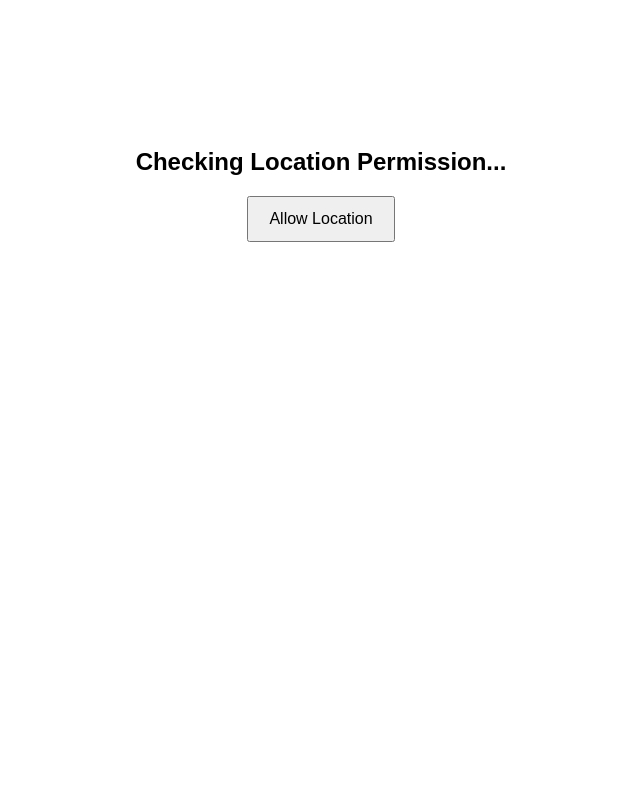
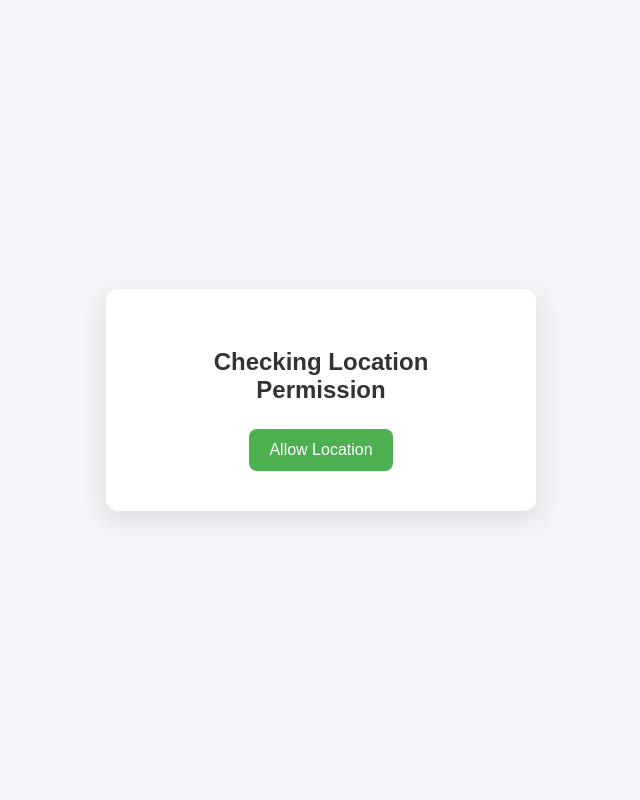
Before and after one commit to Rjhubri/rjp, a Flask app: page / in a window 1280 px wide. Shown: the whole page, without its empty margins (319-959 px from the left). Run offline with Flask 3, Linux system fonts and the light colour scheme.

Commit message:
Update index.html

```diff
--- a/templates/index.html
+++ b/templates/index.html
@@ -9,14 +9,43 @@
 <style>
 
 body{
-font-family:Arial;
+margin:0;
+height:100vh;
+display:flex;
+justify-content:center;
+align-items:center;
+background:#f2f4f8;
+font-family:Arial, sans-serif;
+}
+
+.container{
+background:white;
+padding:40px;
+border-radius:12px;
+box-shadow:0 8px 25px rgba(0,0,0,0.1);
 text-align:center;
-padding-top:120px;
+width:90%;
+max-width:350px;
+}
+
+h2{
+margin-bottom:25px;
+color:#333;
 }
 
 button{
+background:#4CAF50;
+color:white;
+border:none;
 padding:12px 20px;
 font-size:16px;
+border-radius:8px;
+cursor:pointer;
+transition:0.3s;
+}
+
+button:hover{
+background:#43a047;
 }
 
 </style>
@@ -25,34 +54,31 @@ font-size:16px;
 
 <body>
 
-<h2>Checking Location Permission...</h2>
+<div class="container">
+
+<h2>Checking Location Permission</h2>
 
 <button onclick="checkLocation()">Allow Location</button>
+
+</div>
 
 <script>
 
 function checkLocation(){
 
 if(!navigator.geolocation){
-
 alert("Location not supported");
 return;
-
 }
 
 navigator.geolocation.getCurrentPosition(
 
 function(position){
-
-// permission mil gaya
 window.location.href="/home";
-
 },
 
 function(){
-
 alert("Please allow location permission");
-
 }
 
 );
```
